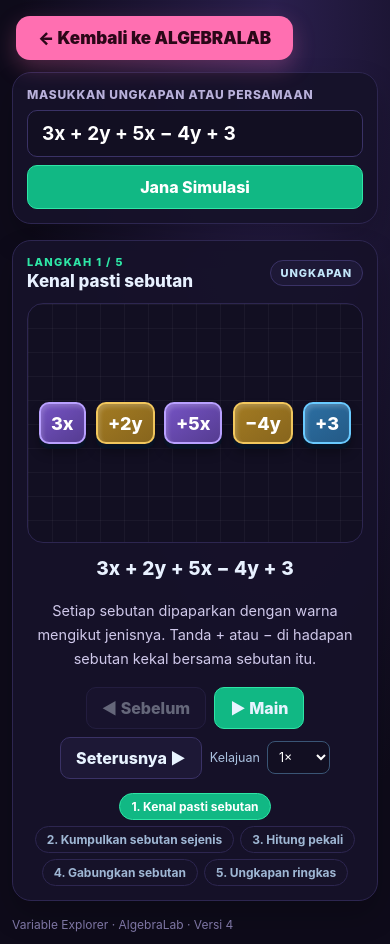
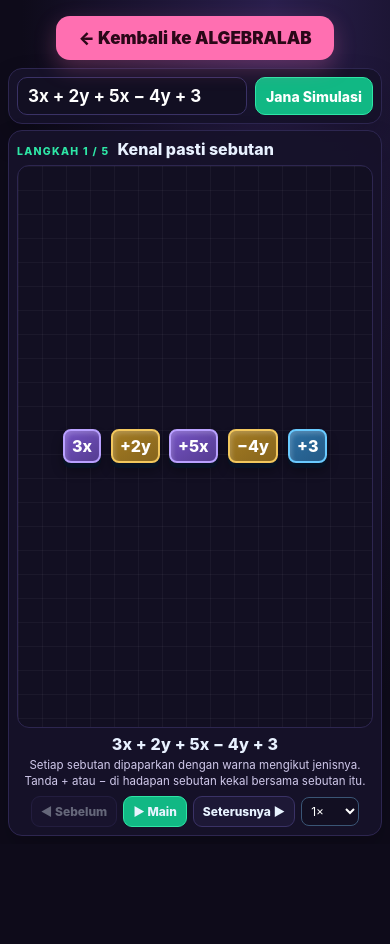
Before and after one commit to ekwanbiz/algebralab, a plain HTML site: page simulasi/variable-explorer.html in a window 390 px wide. After the commit the page ends 844 px from the top, so only its background shows below. Drawn offline with Linux system fonts and the light colour scheme.

Commit message:
Variable Explorer: padat satu halaman — buang senarai langkah & footer, input sebaris, pentas ikut tinggi skrin, jawapan akhir sebaris
Co-Authored-By: Claude Opus 5.5 <noreply@anthropic.com>
Claude-Session: https://claude.ai/code/session_01Tv51XvWykrajcfY7iSANdp

```diff
--- a/simulasi/variable-explorer.html
+++ b/simulasi/variable-explorer.html
@@ -78,12 +78,60 @@ input:focus{border-color:#5dd7f5}input.bad{border-color:#e67a8b;box-shadow:0 0 0
 .footer{font-size:12px;color:#7D75A3;margin-top:4px}
 @keyframes boxin{from{opacity:0;transform:scale(.92)}to{opacity:1;transform:none}}
 @media(max-width:640px){.wrap{padding:12px}.panel{padding:14px}.ctl-inputs{flex-direction:column}.stage{padding:18px 8px;min-height:240px}.token{min-width:44px;min-height:42px;padding:7px 10px;border-radius:10px}.eqwrap{gap:6px}.side{min-height:130px;padding:20px 5px 10px}.eqsign{font-size:30px}.group{min-width:96px;padding:10px 8px 8px}.speed{margin-left:0}.eyebrow{font-size:10px;letter-spacing:.08em}}
+
+/* ===== Padat satu halaman ===== */
+html,body{height:100%}
+body{height:100vh;height:100dvh;display:flex;flex-direction:column;overflow:hidden}
+#backAL{flex:none}
+.sr{position:absolute!important;width:1px;height:1px;overflow:hidden;clip:rect(0 0 0 0)}
+.wrap{flex:1;min-height:0;width:100%;display:flex;flex-direction:column;gap:8px;padding:10px 12px}
+.wrap>section.panel{margin:0;padding:10px 12px}
+.wrap>section.panel:last-of-type{flex:1;min-height:0;display:flex;flex-direction:column}
+.ctl-inputs{flex-direction:row!important;gap:8px}
+input{padding:9px 12px;font-size:18px}
+.primary{padding:9px 14px}
+.formerr{margin-top:6px;padding:7px 10px;font-size:12.5px}
+.stepbar{margin-bottom:6px;flex-wrap:nowrap}
+.steptitle{font-size:16px;min-width:0;display:flex;align-items:baseline;gap:8px;white-space:nowrap;overflow:hidden}
+.steptitle small{display:inline;margin:0;font-size:10.5px}
+.steptitle span{overflow:hidden;text-overflow:ellipsis}
+.stage{flex:1;min-height:110px;padding:10px 8px;overflow:auto}
+.formula{margin-top:6px;min-height:0;font-size:clamp(16px,2.4vw,22px)}
+.desc{margin:3px auto 0;font-size:12.5px;line-height:1.45;display:-webkit-box;-webkit-line-clamp:2;-webkit-box-orient:vertical;overflow:hidden}
+.controls{margin-top:6px;gap:6px}
+.controls button{padding:7px 12px;font-size:13px;border-radius:9px}
+.speed{font-size:12px}.speed select{padding:5px}
+.result{margin-top:6px;padding:6px 12px;display:flex;align-items:center;justify-content:center;gap:10px;flex-wrap:wrap}
+.result.hidden{display:none!important}
+.result b{font-size:10.5px}.result strong{font-size:clamp(18px,3vw,24px);margin:0}.result small{font-size:12px}
+.side{min-height:0;padding:20px 8px 8px}
+.group{padding:8px 8px 6px;gap:6px;min-width:90px}.gitems{min-height:0;gap:6px}.gcalc{font-size:12.5px;padding:3px 8px}
+.board{gap:8px}
+@media(max-width:640px){
+ .wrap{padding:8px;gap:6px}
+ .wrap>section.panel{padding:8px;border-radius:14px}
+ input{font-size:17px;padding:8px 10px}.primary{padding:8px 10px;font-size:14px}
+ .modechip{display:none}
+ .stage{padding:8px 4px;min-height:96px;border-radius:12px}
+ .token{min-width:36px;min-height:34px;padding:4px 7px;font-size:16px;border-radius:8px}
+ .token.br{font-size:14px}
+ .side{padding:16px 4px 6px;border-radius:12px}.sidelabel{font-size:8.5px;top:4px;left:7px}
+ .eqsign{font-size:22px}.eqwrap{gap:4px}
+ .badge{font-size:12.5px;padding:3px 8px}
+ .verdict{font-size:15px;padding:6px}
+ .group{min-width:72px;padding:6px 5px 5px}.glabel{font-size:9px}.glabel.raw{font-size:12px}.gcalc{font-size:11px}
+ .formula{font-size:16px}
+ .desc{font-size:11.5px}
+ .controls{flex-wrap:nowrap}.controls button{padding:7px 9px;font-size:12px}
+ .speed{font-size:0;gap:0}.speed select{font-size:12px}
+ .result small{display:none}
+}
 </style><style id="nozoom">html{touch-action:manipulation;-webkit-text-size-adjust:100%;text-size-adjust:100%}</style></head><body><div id="backAL" style="padding:calc(16px + env(safe-area-inset-top)) 16px 0;position:relative;z-index:50;max-width:1300px;margin:auto"><a href="../index.html#/simulasi" style="display:inline-flex;align-items:center;gap:10px;background:#FF6FB1;color:#2b0718;border-radius:14px;padding:12px 22px;font:900 17px Inter,system-ui,sans-serif;text-decoration:none;box-shadow:0 8px 22px #ff6fb144">&#8592; Kembali ke ALGEBRALAB</a></div><script>if(window.top!==window.self)document.getElementById("backAL").style.display="none"</script><div class="wrap">
 
 
 <section class="panel">
- <label class="field" for="expr">MASUKKAN UNGKAPAN ATAU PERSAMAAN</label>
- <div class="ctl-inputs"><input id="expr" value="3x + 2y + 5x − 4y + 3" spellcheck="false" autocomplete="off" aria-describedby="formErr"><button class="primary" id="generate">Jana Simulasi</button></div>
+ <label class="field sr" for="expr">MASUKKAN UNGKAPAN ATAU PERSAMAAN</label>
+ <div class="ctl-inputs"><input id="expr" placeholder="Taip ungkapan atau persamaan" value="3x + 2y + 5x − 4y + 3" spellcheck="false" autocomplete="off" aria-describedby="formErr"><button class="primary" id="generate">Jana Simulasi</button></div>
  <div class="formerr hidden" id="formErr" role="alert"></div>
 </section>
 
@@ -96,10 +144,8 @@ input:focus{border-color:#5dd7f5}input.bad{border-color:#e67a8b;box-shadow:0 0 0
   <button id="prev">◀ Sebelum</button><button id="play" class="play">▶ Main</button><button id="next">Seterusnya ▶</button>
   <label class="speed" for="speed">Kelajuan <select id="speed"><option value="3000">0.5×</option><option value="2000" selected>1×</option><option value="1400">1.5×</option><option value="1000">2×</option></select></label>
  </div>
- <div class="steps" id="steps"></div>
  <div class="result hidden" id="result"><b>JAWAPAN AKHIR</b><strong id="answer"></strong><small id="check"></small></div>
 </section>
-<div class="footer">Variable Explorer · AlgebraLab · Versi 4</div>
 </div><script>
 'use strict';
 const $=id=>document.getElementById(id);
@@ -352,7 +398,7 @@ function show(i,animate=true){
  $('stepno').textContent='LANGKAH '+(idx+1)+' / '+frames.length;$('stepname').textContent=f.name;
  $('formula').textContent=f.formula;$('desc').textContent=f.desc;
  $('prev').disabled=idx===0;$('next').disabled=idx===frames.length-1;$('play').disabled=idx===frames.length-1&&!timer;
- const st=$('steps');st.replaceChildren();frames.forEach((fr,j)=>{const b=document.createElement('button');b.textContent=(j+1)+'. '+fr.name;b.className=j<idx?'done':j===idx?'now':'';b.onclick=()=>{stop();show(j)};st.append(b)});
+
  const last=idx===frames.length-1;$('result').classList.toggle('hidden',!last);
  if(last){$('answer').textContent=f.answer||f.formula;$('check').textContent=f.note||''}
  if(last)stop();
--- a/sw.js
+++ b/sw.js
@@ -1,5 +1,5 @@
 // ALGEBRALAB – guna versi terbaru bila ada internet, salinan simpanan bila luar talian
-const CACHE='algebralab-v14';
+const CACHE='algebralab-v15';
 const FILES=['./','./index.html','./manifest.webmanifest','./icons/logo.svg','./icons/icon-192.png','./icons/icon-512.png','./simulasi/algebra-tiles.html','./simulasi/balance-equation.html','./simulasi/variable-explorer.html'];
 self.addEventListener('install',e=>{e.waitUntil(caches.open(CACHE).then(c=>c.addAll(FILES)).then(()=>self.skipWaiting()))});
 self.addEventListener('activate',e=>{e.waitUntil(caches.keys().then(ks=>Promise.all(ks.filter(k=>k!==CACHE).map(k=>caches.delete(k)))).then(()=>self.clients.claim()))});
```
